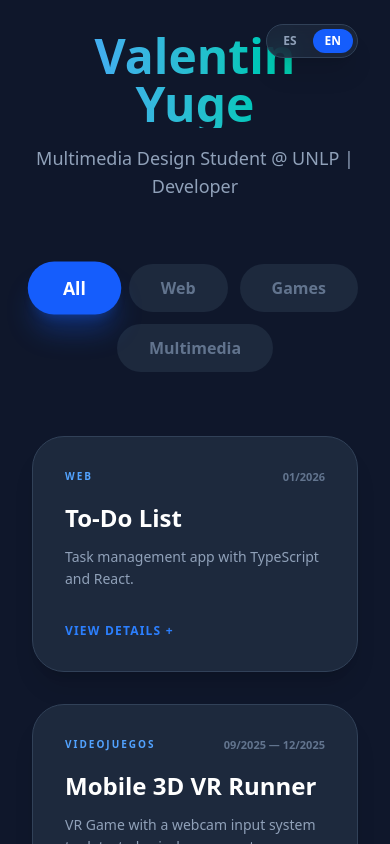
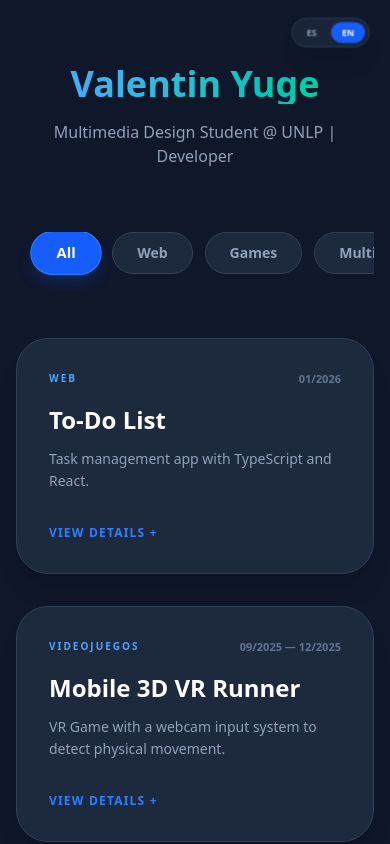
Before and after one commit to valenyuge/portfolio, a React (Vite) app: page / in a window 390 px wide. Shown: the top 844 px of the page. Built offline with nearby package versions, Linux system fonts and the light colour scheme.

Commit message:
responsive

```diff
--- a/src/App.css
+++ b/src/App.css
@@ -0,0 +1,9 @@
+@layer utilities {
+  .no-scrollbar::-webkit-scrollbar {
+    display: none;
+  }
+  .no-scrollbar {
+    -ms-overflow-style: none;
+    scrollbar-width: none;
+  }
+}
--- a/src/App.tsx
+++ b/src/App.tsx
@@ -1,13 +1,12 @@
 import { useState, useEffect } from 'react'
 import { BrowserRouter as Router, Routes, Route, Link, useParams } from 'react-router-dom'
-// Importamos herramientas de traducción y el detector de idioma
 import i18n from 'i18next'
 import { initReactI18next, useTranslation } from 'react-i18next'
 import LanguageDetector from 'i18next-browser-languagedetector'
 
 // --- CONFIGURACIÓN DE IDIOMAS CON DETECCIÓN AUTOMÁTICA ---
 i18n
-  .use(LanguageDetector) // Detecta el idioma del navegador automáticamente
+  .use(LanguageDetector)
   .use(initReactI18next)
   .init({
     resources: {
@@ -36,11 +35,10 @@ i18n
         }
       }
     },
-    fallbackLng: "es", // Si no detecta ES o EN, usa español
+    fallbackLng: "es",
     detection: {
-      // Prioridad: 1. URL, 2. LocalStorage, 3. Navegador
       order: ['querystring', 'localStorage', 'navigator'],
-      caches: ['localStorage'], // Guarda la elección del usuario aquí
+      caches: ['localStorage'],
     },
     interpolation: { escapeValue: false }
   });
@@ -61,18 +59,19 @@ interface Proyecto {
   videoUrl?: string;
 }
 
-// --- COMPONENTE SELECTOR DE IDIOMA (Fijo arriba a la derecha) ---
+// --- COMPONENTE SELECTOR DE IDIOMA ---
 const SelectorIdioma = () => {
   const { i18n } = useTranslation();
   return (
-    <div className="fixed top-6 right-8 z-50 flex items-center gap-1 bg-slate-800/80 backdrop-blur-md p-1 rounded-full border border-slate-700 shadow-xl">
+    /* Cambiamos 'fixed' por 'absolute' */
+    <div className="absolute top-4 right-4 md:top-6 md:right-8 z-50 flex items-center gap-1 bg-slate-800/80 backdrop-blur-md p-1 rounded-full border border-slate-700 shadow-xl scale-90 md:scale-100">
       <button
         onClick={() => i18n.changeLanguage('es')}
-        className={`px-3 py-1 rounded-full text-xs font-black transition-all ${i18n.language.startsWith('es') ? 'bg-blue-600 text-white' : 'text-slate-400 hover:text-white'}`}
+        className={`px-3 py-1 rounded-full text-[10px] md:text-xs font-black transition-all ${i18n.language.startsWith('es') ? 'bg-blue-600 text-white' : 'text-slate-400 hover:text-white'}`}
       >ES</button>
       <button
         onClick={() => i18n.changeLanguage('en')}
-        className={`px-3 py-1 rounded-full text-xs font-black transition-all ${i18n.language.startsWith('en') ? 'bg-blue-600 text-white' : 'text-slate-400 hover:text-white'}`}
+        className={`px-3 py-1 rounded-full text-[10px] md:text-xs font-black transition-all ${i18n.language.startsWith('en') ? 'bg-blue-600 text-white' : 'text-slate-400 hover:text-white'}`}
       >EN</button>
     </div>
   );
@@ -94,7 +93,7 @@ const DetalleProyecto = ({ lista }: { lista: Proyecto[] }) => {
   const esVideoYoutube = p.videoUrl?.includes('youtube.com') || p.videoUrl?.includes('youtu.be');
 
   return (
-    <div className="min-h-screen bg-slate-900 text-white p-8 animate-in fade-in duration-500">
+    <div className="min-h-screen bg-slate-900 p-4 md:p-8 text-white font-sans relative">
       <SelectorIdioma />
       <div className="max-w-6xl mx-auto">
         <Link to="/" className="text-blue-400 hover:text-blue-300 transition-colors mb-12 inline-block font-bold">
@@ -174,37 +173,48 @@ const GrillaProyectos = ({ proyectos }: { proyectos: Proyecto[] }) => {
   const filtrados = filtro === 'Todos' ? proyectosOrdenados : proyectosOrdenados.filter(p => p.categoria === filtro);
 
   return (
-    <div className="min-h-screen bg-slate-900 p-8 text-white font-sans">
+    <div className="min-h-screen bg-slate-900 p-4 md:p-8 text-white font-sans relative">
       <SelectorIdioma />
-      <header className="max-w-5xl mx-auto text-center mb-16">
-        <h1 className="text-5xl font-black mb-4 bg-gradient-to-r from-blue-400 to-emerald-400 bg-clip-text text-transparent">
+        <header className="max-w-5xl mx-auto text-center mb-16 pt-12 md:pt-0">
+          <h1 className="text-4xl md:text-5xl font-black mb-4 bg-linear-to-r from-blue-400 to-emerald-400 bg-clip-text text-transparent">
             Valentin Yuge
           </h1>
-        <p className="text-slate-400 text-lg">{t('subtitulo')}</p>
+          <p className="text-slate-400 text-base md:text-lg">{t('subtitulo')}</p>
         </header>
 
-      <nav className="flex justify-center flex-wrap gap-3 mb-16">
+      <nav className="relative max-w-full overflow-hidden mb-12 md:mb-16">
+        <div className="flex overflow-x-auto no-scrollbar pb-4 gap-3 px-4 md:justify-center">
           {['Todos', 'Web', 'Videojuegos', 'Multimedia'].map(cat => {
-          const traducciones: any = {
+            const traducciones: Record<string, string> = {
               'Todos': i18n.language.startsWith('es') ? 'Todos' : 'All',
               'Web': 'Web',
               'Videojuegos': i18n.language.startsWith('es') ? 'Videojuegos' : 'Games',
               'Multimedia': i18n.language.startsWith('es') ? 'Multimedia' : 'Multimedia'
             };
+
             return (
-            <button key={cat} onClick={() => setFiltro(cat)}
-              className={`px-8 py-3 rounded-full font-bold transition-all duration-300 ${filtro === cat ? 'bg-blue-600 shadow-xl shadow-blue-600/30 scale-110' : 'bg-slate-800 text-slate-500 hover:bg-slate-700'}`}
+              <button
+                key={cat}
+                onClick={() => setFiltro(cat)}
+                className={`whitespace-nowrap px-6 py-2.5 rounded-full font-bold text-sm transition-all duration-300 border ${
+                  filtro === cat
+                    ? 'bg-blue-600 border-blue-500 shadow-lg shadow-blue-600/20 scale-105 text-white'
+                    : 'bg-slate-800 border-slate-700 text-slate-400 hover:bg-slate-700'
+                }`}
               >
                 {traducciones[cat]}
               </button>
             );
           })}
+        </div>
       </nav>
 
       <main className="max-w-6xl mx-auto grid grid-cols-1 md:grid-cols-2 lg:grid-cols-3 gap-8">
         {filtrados.map((p) => (
-          <Link key={p.id} to={`/proyecto/${p.id}`}
-            className="group block bg-slate-800 p-8 rounded-[2rem] border border-slate-700 hover:border-blue-500 transition-all duration-500 hover:-translate-y-3 shadow-xl"
+            <Link
+              key={p.id}
+              to={`/proyecto/${p.id}`}
+              className="group block bg-slate-800 p-8 rounded-4xl border border-slate-700 hover:border-blue-500 transition-all duration-500 hover:-translate-y-3 shadow-xl"
             >
             <div className="flex justify-between items-start mb-4">
               <span className="text-[10px] font-black uppercase tracking-[0.2em] text-blue-400 block">{p.categoria}</span>
```
Lines whose indentation alone changed are shown as unchanged.
